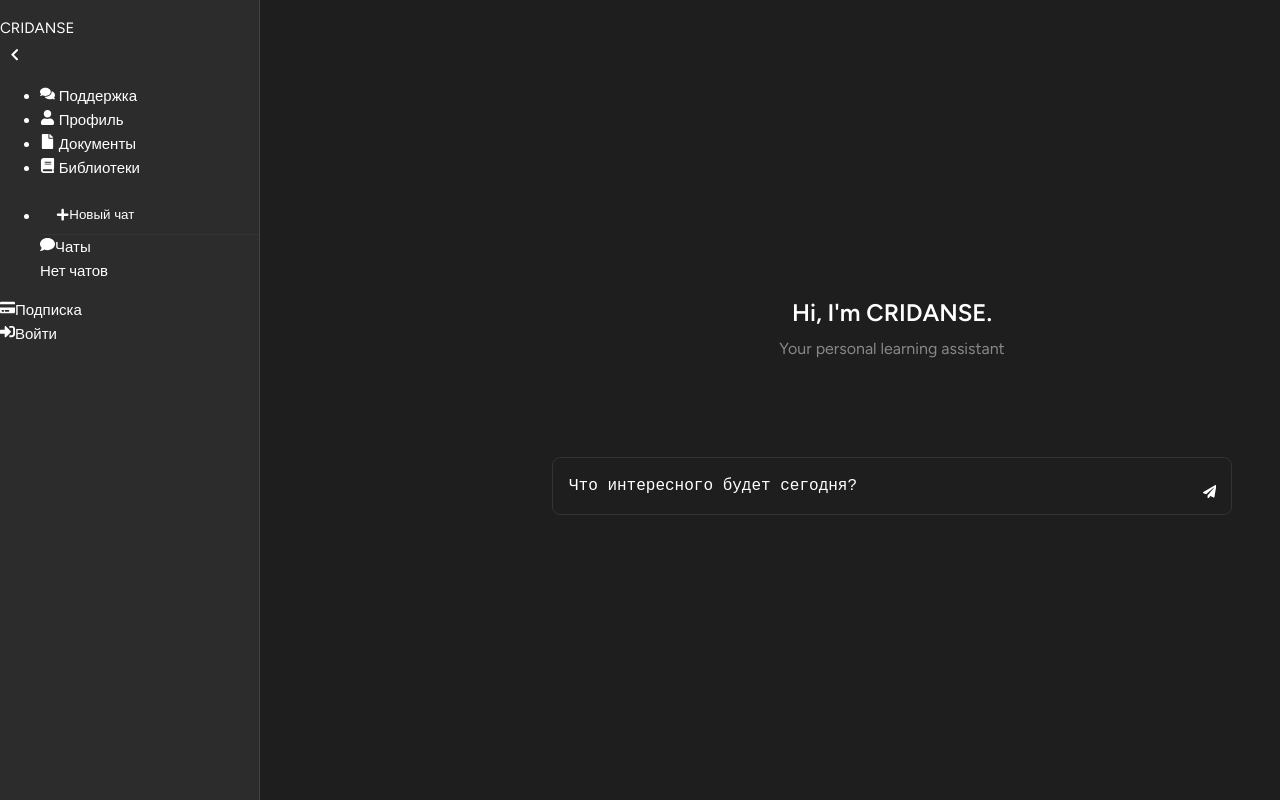
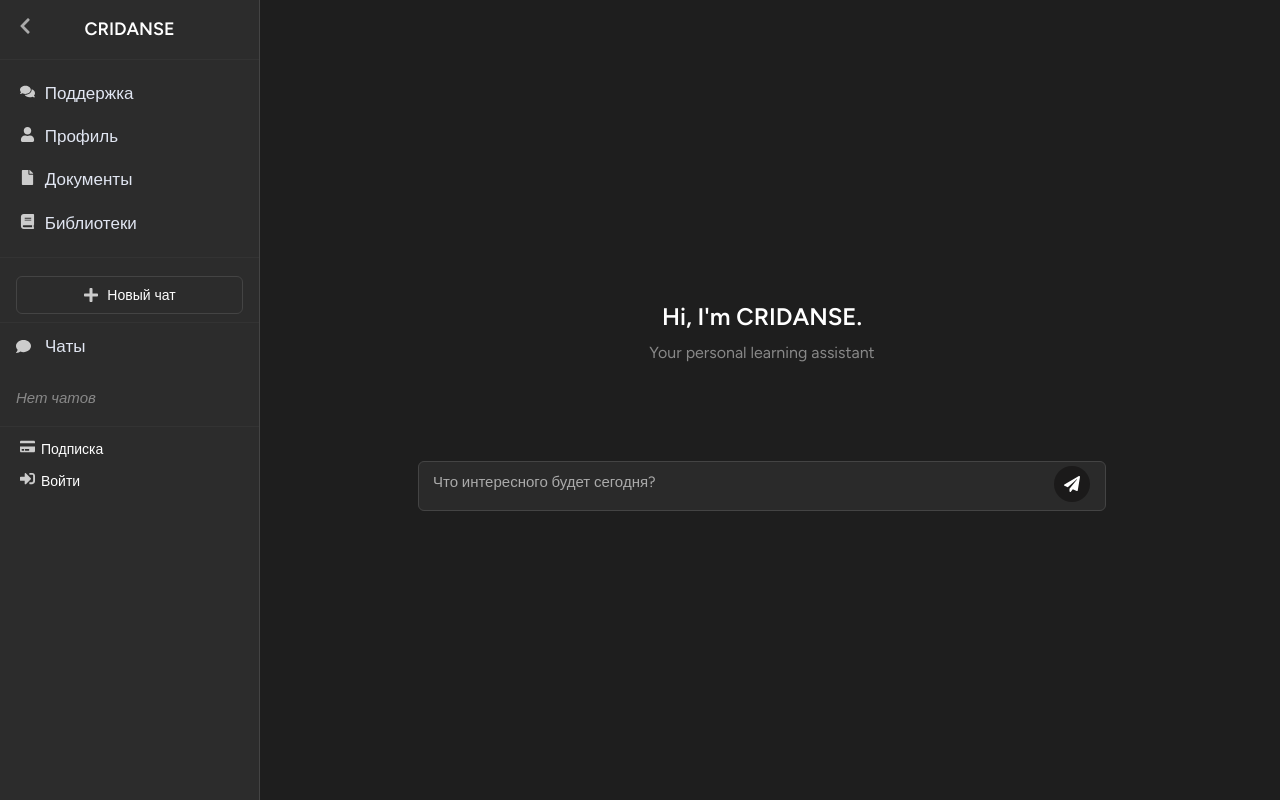
Before and after one commit to Maricvs/CRIDANSE, a React (Vite) app in the folder frontend/: page / in a window 1280 px wide. Built offline with nearby package versions, Linux system fonts and the light colour scheme.

Commit message:
revert: возврат к предыдущей версии мобильных стилей

```diff
--- a/frontend/src/App.css
+++ b/frontend/src/App.css
@@ -117,7 +117,6 @@ html, body, #root {
     padding: 0;
     overflow-x: hidden;
     margin: 0;
-    height: calc(100vh - 80px);
   }
 
   .auth-container {
--- a/frontend/src/ChatField.css
+++ b/frontend/src/ChatField.css
@@ -64,7 +64,6 @@
   width: 100%;
   padding: 1rem;
   box-sizing: border-box;
-  background-color: var(--bg-color);
 }
 
 .chat-wrapper {
@@ -124,29 +123,28 @@
 
 /* Поле ввода */
 .chat-input {
+  flex: 1;
   width: 100%;
-  padding: 1rem;
-  padding-right: 3.5rem;
-  border: 1px solid var(--border-color);
-  border-radius: 8px;
-  background-color: var(--input-bg);
-  color: var(--text-color);
-  font-size: 16px;
-  line-height: 1.5;
+  padding: 10px 14px;
+  font-size: 15px;
+  line-height: 1.4;
+  border: 1px solid #444;
+  border-radius: 6px;
+  outline: none;
+  background-color: #2a2a2a;
+  color: white;
   resize: none;
-  min-height: 56px;
-  max-height: 200px;
+  min-height: 50px;
+  max-height: 160px;
+  overflow-y: auto;
+  font-family: 'Figtree', sans-serif;
   box-sizing: border-box;
-  transition: border-color 0.2s ease;
-}
-
-.chat-input:focus {
-  outline: none;
-  border-color: var(--accent-color);
 }
 
 .chat-input::placeholder {
-  color: var(--text-secondary);
+  color: #aaa;
+  font-family: 'Figtree', sans-serif;
+  font-size: 15px;
 }
 
 .chat-textarea {
@@ -167,26 +165,30 @@
 /* Кнопка отправки */
 .send-button {
   position: absolute;
-  right: 1.5rem;
+  right: 2rem;
   bottom: 1rem;
-  background: none;
+  padding: 0.5rem;
+  font-size: 1rem;
+  background: #1b1a1a;
+  color: white;
   border: none;
-  color: var(--text-secondary);
-  cursor: pointer;
-  padding: 0.5rem;
+  border-radius: 50%;
+  width: 2.25rem;
+  height: 2.25rem;
   display: flex;
   align-items: center;
   justify-content: center;
-  transition: color 0.2s ease;
+  cursor: pointer;
+  z-index: 101;
 }
 
 .send-button:hover {
-  color: var(--accent-color);
+  background: #4d4b4b;
 }
 
 .send-button:disabled {
-  color: var(--text-tertiary);
   cursor: not-allowed;
+  opacity: 0.5;
 }
 
 .send-button.active .send-icon {
@@ -241,10 +243,9 @@
     bottom: 0;
     left: 0;
     right: 0;
-    background-color: var(--bg-color);
+    background-color: #1e1e1e;
     z-index: 100;
     padding: 0.5rem;
-    border-top: 1px solid var(--border-color);
   }
 
   .chat-input {
--- a/frontend/src/Sidebar.css
+++ b/frontend/src/Sidebar.css
@@ -8,235 +8,414 @@ a:hover {
 }
 
 .sidebar {
+  top: 0;
+  left: 0;
   width: 260px;
-  background-color: var(--bg-color);
-  border-right: 1px solid var(--border-color);
+  height: 100vh;
+  background-color: #1e1e1e;
+  color: white;
   display: flex;
   flex-direction: column;
-  transition: all 0.3s ease;
-  position: relative;
-  z-index: 1000;
-}
-
-.sidebar.collapsed {
-  width: 60px;
+  border-right: 1px solid #333;
+  z-index: 999;
+  transform: translateX(0);
+  transition: transform 0.3s ease-in-out, opacity 0.2s ease-in-out;
+  overflow-x: hidden;
+  position: fixed;
+  touch-action: none;
 }
 
 .sidebar.expanded {
   width: 260px;
+  max-width: 260px;
+  opacity: 1;
+  transition: width 0.3s ease, opacity 0.3s ease;
+  pointer-events: auto;
+  flex-shrink: 0;
 }
 
-.sidebar-header {
+.sidebar.collapsed {
+  width: 0;
+  opacity: 0;
+  transition: width 0.3s ease, opacity 0.3s ease;
+  pointer-events: none;
+  overflow: hidden;
+}
+
+.sidebar-section li,
+.chat-link {
   display: flex;
   align-items: center;
-  justify-content: space-between;
-  padding: 1rem;
-  border-bottom: 1px solid var(--border-color);
+  gap: 10px;
 }
 
-.sidebar-header h1 {
+.icon {
+  margin-right: 6px;
+}
+
+.sidebar.collapsed .chat-list,
+.sidebar.collapsed .chat-link-content,
+.sidebar.collapsed .sidebar-section,
+.sidebar.collapsed .sidebar-footer span {
+  display: none;
+}
+
+.sidebar-content {
+  opacity: 1;
+  transition: opacity 0.25s ease-in-out;
+  width: 100%;
+  max-width: 100%;
+  overflow-x: hidden;
+}
+
+.sidebar.collapsed .sidebar-content {
+  opacity: 0;
+  pointer-events: none;
+}
+
+.sidebar-logo {
+  position: relative;
+  height: 60px;
+  display: flex;
+  align-items: center;
+  justify-content: center;
+  font-size: 18px;
+  font-weight: bold;
+  border-bottom: 1px solid #333;
+  background-color: #2c2c2c;
+  flex-shrink: 0;
+}
+
+.sidebar-toggle {
+  position: absolute;
+  left: 10px;
+  top: 16px;
+  background: none;
+  border: none;
+  color: #aaa;
+  cursor: pointer;
+  font-size: 18px;
+  z-index: 10;
+}
+
+.sidebar-toggle:hover {
+  color: white;
+}
+
+.sidebar-toggle-fixed {
+  position: fixed;
+  top: 14px;
+  left: 14px;
+  background: none;
+  border: none;
+  color: #ccc;
+  cursor: pointer;
+  font-size: 20px;
+  z-index: 1000;
+  padding: 8px;
+  border-radius: 50%;
+  background-color: rgba(0, 0, 0, 0.5);
+}
+
+.sidebar-toggle-fixed:hover {
+  color: white;
+}
+
+.sidebar-section {
+  padding: 12px 0;
+  border-bottom: 1px solid #333;
+  flex-shrink: 0;
+}
+
+.sidebar-section li span,
+.sidebar-nav li span {
+  font-size: 17px;
+  font-weight: 500;
+  color: #e1e6f2;
+  list-style: none;
+}
+
+.sidebar-nav {
+  flex: 1;
+  padding-top: 10px;
+  list-style: none;
+  overflow: hidden;
+  display: flex;
+  flex-direction: column;
+}
+
+.sidebar-nav > ul > li {
+  list-style: none;
+}
+
+.sidebar-nav > ul {
+  list-style: none;
+  padding: 0;
   margin: 0;
-  font-size: 1.5rem;
-  color: var(--text-color);
+}
+
+.sidebar-section ul {
+  list-style: none;
+  padding: 0;
+  margin: 0;
+}
+
+.sidebar-section li {
+  padding: 8px 20px;
+  display: flex;
+  align-items: center;
+  gap: 10px;
+  cursor: pointer;
+  transition: background-color 0.2s;
+}
+
+.sidebar-section li:hover {
+  background-color: #2a2a2a;
+}
+
+.chat-link {
+  display: flex;
+  align-items: center;
+  gap: 8px;
+  padding: 10px 16px;
+  cursor: pointer;
+  border-top: 1px solid #333;
+  font-size: 16px;
+  font-weight: 500;
+  color: #e1e6f2;
+}
+
+.chat-link:hover {
+  background-color: #2a2a2a;
+}
+
+.chat-link-content {
+  display: flex;
+  align-items: center;
+  gap: 6px;
+}
+
+.chat-list {
+  list-style: none;
+  padding: 0;
+  margin: 8px 0;
+  width: 100%;
+  max-width: 100%;
+}
+
+.chat-list li {
+  margin: 4px 0;
+}
+
+.chat-list li.no-chats {
+  padding: 8px 16px;
+  color: #888;
+  font-style: italic;
+}
+
+.chat-list li a {
+  display: block;
+  padding: 8px 16px;
+  color: #e1e6f2;
+  text-decoration: none;
+  border-radius: 6px;
+  transition: all 0.2s ease;
+  background-color: transparent;
+  width: 100%;
+  max-width: 100%;
+  box-sizing: border-box;
   white-space: nowrap;
   overflow: hidden;
   text-overflow: ellipsis;
 }
 
-.sidebar-header.collapsed h1 {
-  display: none;
+.chat-list li.active a {
+  background-color: #3c3c3c;
+  font-weight: 500;
 }
 
-.sidebar-toggle {
+.chat-list li a:hover {
+  background-color: #2c2c2c;
+  transform: translateX(2px);
+  box-shadow: 0 2px 4px rgba(0, 0, 0, 0.1);
+}
+
+.chat-list li.renaming a {
+  opacity: 0.7;
+  transition: opacity 0.3s ease;
+}
+
+.chat-list li input {
+  width: calc(100% - 32px);
+  margin: 0 16px;
+  padding: 8px 12px;
+  background: #2c2c2c;
+  border: 1px solid #444;
+  border-radius: 6px;
+  color: #fff;
+  font-size: 14px;
+  outline: none;
+  box-sizing: border-box;
+  max-width: calc(100% - 32px);
+}
+
+.chat-list li input:focus {
+  border-color: #666;
+  background: #333;
+}
+
+.chat-scrollable {
+  flex: 1;
+  overflow-y: auto;
+  overflow-x: hidden;
+  width: 100%;
+  max-width: 100%;
+  -webkit-overflow-scrolling: touch;
+}
+
+/* Добавь в Sidebar.css или global css */
+.context-menu {
+  position: fixed;
+  background-color: #1e1e1e;
+  border: 1px solid #2d2d2d;
+  box-shadow: 0 4px 12px rgba(0, 0, 0, 0.5);
+  border-radius: 6px;
+  padding: 4px 0;
+  z-index: 9999;
+  width: 180px;
+  color: #ddd;
+  font-size: 14px;
+}
+
+.context-menu-item {
+  display: flex;
+  align-items: center;
+  padding: 8px 12px;
+  cursor: pointer;
+  transition: background 0.2s;
+}
+
+.context-menu-item:hover {
+  background-color: #333;
+  color: #fff;
+}
+
+.context-menu-item svg {
+  margin-right: 8px;
+  opacity: 0.7;
+}
+
+.icon {
+  display: inline-block;
+  vertical-align: inherit;
+  font-size: 15px;
+  color: #ccc;
+}
+
+.sidebar-footer {
+  padding: 12px 20px;
+  border-top: 1px solid #333;
+  background-color: #2c2c2c;
+  display: flex;
+  flex-direction: column;
+  gap: 10px;
+  flex-shrink: 0;
+  position: sticky;
+  bottom: 0;
+  width: 100%;
+}
+
+.subscription-link {
+  display: flex;
+  align-items: center;
+  gap: 10px;
+  font-size: 14px;
+}
+
+.user-greeting {
+  display: flex;
+  align-items: center;
+  justify-content: space-between;
+  gap: 10px;
+  font-size: 14px;
+}
+
+.logout-button {
   background: none;
   border: none;
-  color: var(--text-color);
+  color: #ccc;
   cursor: pointer;
-  padding: 0.5rem;
+  padding: 4px 8px;
+  font-size: 14px;
   display: flex;
   align-items: center;
-  justify-content: center;
-  transition: transform 0.3s ease;
+  gap: 4px;
+  transition: color 0.2s;
 }
 
-.sidebar-toggle:hover {
-  color: var(--accent-color);
-}
-
-.sidebar-toggle.collapsed {
-  transform: rotate(180deg);
-}
-
-.sidebar-content {
-  flex: 1;
-  overflow-y: auto;
-  padding: 1rem 0;
-}
-
-.sidebar-content::-webkit-scrollbar {
-  width: 6px;
-}
-
-.sidebar-content::-webkit-scrollbar-track {
-  background: transparent;
-}
-
-.sidebar-content::-webkit-scrollbar-thumb {
-  background: var(--border-color);
-  border-radius: 3px;
-}
-
-.sidebar-content::-webkit-scrollbar-thumb:hover {
-  background: var(--accent-color);
-}
-
-.chat-list {
-  list-style: none;
-  padding: 0;
-  margin: 0;
-}
-
-.chat-item {
-  display: flex;
-  align-items: center;
-  padding: 0.75rem 1rem;
-  cursor: pointer;
-  transition: background-color 0.2s ease;
-  border-bottom: 1px solid var(--border-color);
-  color: var(--text-color);
-  text-decoration: none;
-  white-space: nowrap;
-  overflow: hidden;
-}
-
-.chat-item:hover {
-  background-color: var(--hover-color);
-}
-
-.chat-item.active {
-  background-color: var(--accent-color);
-  color: white;
-}
-
-.chat-item.active .chat-icon {
-  color: white;
-}
-
-.chat-icon {
-  margin-right: 1rem;
-  color: var(--text-color);
-  flex-shrink: 0;
-  display: flex;
-  align-items: center;
-  justify-content: center;
-  width: 24px;
-  height: 24px;
-}
-
-.chat-title {
-  flex: 1;
-  overflow: hidden;
-  text-overflow: ellipsis;
-  white-space: nowrap;
-}
-
-.chat-item.collapsed .chat-title {
-  display: none;
-}
-
-.chat-actions {
-  display: flex;
-  gap: 0.5rem;
-  opacity: 0;
-  transition: opacity 0.2s ease;
-}
-
-.chat-item:hover .chat-actions {
-  opacity: 1;
-}
-
-.chat-actions button {
-  background: none;
-  border: none;
-  color: var(--text-color);
-  cursor: pointer;
-  padding: 0.25rem;
-  display: flex;
-  align-items: center;
-  justify-content: center;
-  transition: color 0.2s ease;
-}
-
-.chat-actions button:hover {
-  color: var(--accent-color);
-}
-
-.chat-actions button.delete:hover {
+.logout-button:hover {
   color: #ff4444;
 }
 
 .new-chat-button {
+  width: calc(100% - 32px);
+  margin: 8px 16px;
+  padding: 10px;
+  background-color: #2c2c2c;
+  border: 1px solid #444;
+  border-radius: 6px;
+  color: #fff;
+  font-size: 14px;
+  cursor: pointer;
   display: flex;
   align-items: center;
-  padding: 0.75rem 1rem;
-  background: none;
-  border: none;
-  color: var(--text-color);
-  cursor: pointer;
-  transition: background-color 0.2s ease;
-  width: 100%;
-  text-align: left;
-  border-bottom: 1px solid var(--border-color);
+  justify-content: center;
+  gap: 8px;
 }
 
 .new-chat-button:hover {
-  background-color: var(--hover-color);
+  background-color: #3c3c3c;
 }
 
-.new-chat-button .chat-icon {
-  margin-right: 1rem;
-  color: var(--accent-color);
-}
-
-.new-chat-button span {
-  white-space: nowrap;
-}
-
-.new-chat-button.collapsed span {
-  display: none;
+.new-chat-button .icon {
+  font-size: 16px;
+  margin-right: 0;
 }
 
 @media (max-width: 767px) {
-  .sidebar {
-    position: fixed;
-    top: 0;
-    left: 0;
-    height: 100vh;
-    transform: translateX(-100%);
-    z-index: 1000;
-    width: 260px;
+  .sidebar.expanded {
+    width: 100%;
+    max-width: 100%;
   }
 
-  .sidebar.expanded {
-    transform: translateX(0);
+  .sidebar-content {
+    padding: 0 10px;
   }
 
-  .sidebar.collapsed {
-    transform: translateX(-100%);
+  .chat-list li a {
+    padding: 8px 12px;
   }
 
-  .sidebar-overlay {
-    display: block;
-    position: fixed;
-    top: 0;
-    left: 0;
-    right: 0;
-    bottom: 0;
-    background-color: rgba(0, 0, 0, 0.5);
-    z-index: 999;
+  .chat-list li input {
+    margin: 0 12px;
+    width: calc(100% - 24px);
+    max-width: calc(100% - 24px);
   }
 
-  .sidebar-overlay.hidden {
-    display: none;
+  .sidebar-section li {
+    padding: 8px 12px;
+  }
+
+  .chat-link {
+    padding: 8px 12px;
   }
 }
+
+.chat-list li a.active-chat {
+  background-color: #3c3c3c;
+  font-weight: 500;
+}
+
+.chat-list li a.active-chat:hover {
+  background-color: #444;
+}
```
